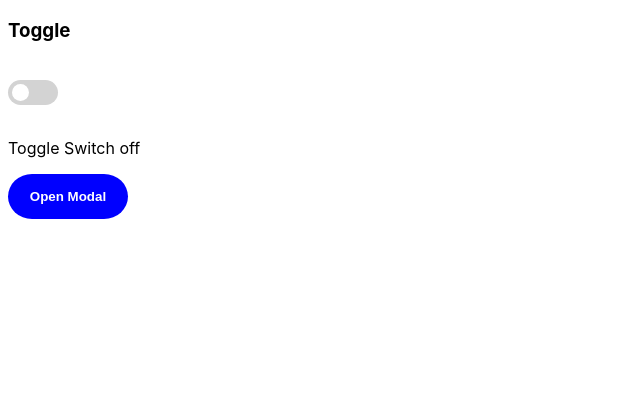
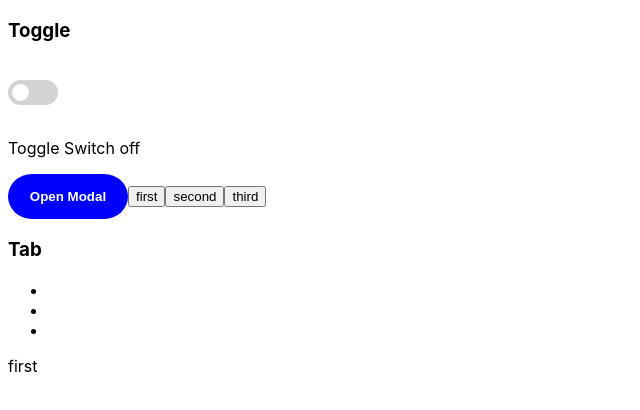
Before and after one commit to anshqhsh/Front-end-, a React (Create React App) app in the folder custom-component/: page / in a window 1280 px wide. Shown: the top 410 px of the page, without its empty margins (0-640 px from the left). Built offline with nearby package versions, Linux system fonts and the light colour scheme.

Commit message:
텝 기능 완성

```diff
--- a/custom-component/src/app.jsx
+++ b/custom-component/src/app.jsx
@@ -3,10 +3,12 @@ import './app.css';
 
 import Toggle from './component/toggle';
 import Modal from './component/modal';
+import Tab from './component/tab';
 
 function App() {
   const [toggled, setToggled] = useState(false);
   const [opened, setOpened] = useState(false);
+  const [tabed, setTab] = useState('first');
 
   return (
     <div className="App">
@@ -26,6 +28,31 @@ function App() {
           setOpened(false);
         }}
       />
+      <button
+        className="tab "
+        onClick={() => {
+          setTab('first');
+        }}
+      >
+        first
+      </button>
+      <button
+        class="tab"
+        onClick={() => {
+          setTab('second');
+        }}
+      >
+        second
+      </button>
+      <button
+        class="tab"
+        onClick={() => {
+          setTab('third');
+        }}
+      >
+        third
+      </button>
+      <Tab tab={tabed} />
     </div>
   );
 }
--- a/custom-component/src/component/modal.jsx
+++ b/custom-component/src/component/modal.jsx
@@ -2,7 +2,6 @@ import React from 'react';
 import './modal.css';
 const Modal = props => {
   const { open, close } = props;
-  console.log(props);
   return (
     <div className={open ? 'openModal modal' : 'modal'}>
       {open ? (
--- a/custom-component/src/component/tab.jsx
+++ b/custom-component/src/component/tab.jsx
@@ -0,0 +1,36 @@
+import React from 'react';
+import './modal.css';
+import First from './tabs/first';
+import Second from './tabs/second';
+import Third from './tabs/third';
+
+const TabList = {
+  0: <First />,
+  1: <Second />,
+  2: <Third />,
+};
+
+const Modal = props => {
+  console.log(props.tab);
+
+  return (
+    <>
+      <h3>Tab</h3>
+      <section>
+        <ul class="tabs">
+          <li></li>
+          <li className="tab"></li>
+          <li className="tab"></li>
+        </ul>
+        <div className="contentArea">
+          {props.tab === 'first'
+            ? TabList[0]
+            : props.tab === 'second'
+            ? TabList[1]
+            : TabList[2]}
+        </div>
+      </section>
+    </>
+  );
+};
+export default Modal;
--- /dev/null
+++ b/custom-component/src/component/tabs/first.jsx
@@ -0,0 +1,8 @@
+import React from 'react';
+import styled from 'styled-components';
+
+const First = props => {
+  console.log(props);
+  return <div>first</div>;
+};
+export default First;
--- /dev/null
+++ b/custom-component/src/component/tabs/second.jsx
@@ -0,0 +1,8 @@
+import React from 'react';
+import styled from 'styled-components';
+
+const Second = props => {
+  console.log(props);
+  return <div>second</div>;
+};
+export default Second;
--- /dev/null
+++ b/custom-component/src/component/tabs/third.jsx
@@ -0,0 +1,8 @@
+import React from 'react';
+import styled from 'styled-components';
+
+const Third = props => {
+  console.log(props);
+  return <div>third</div>;
+};
+export default Third;
```
